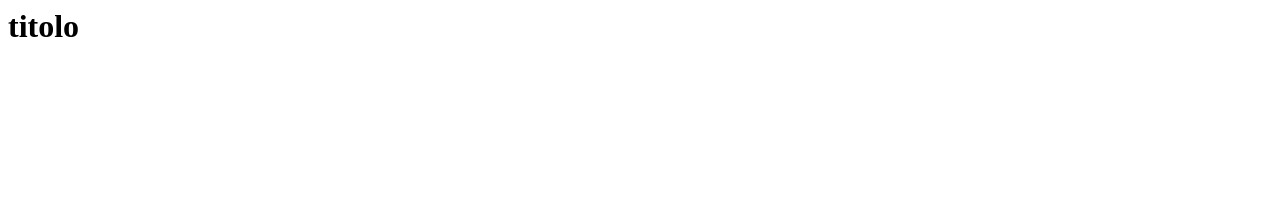
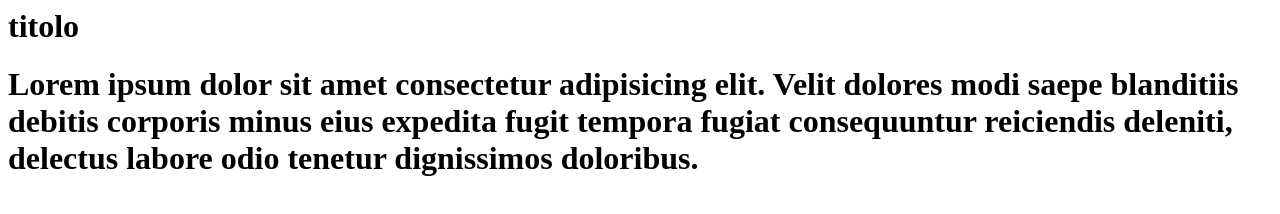
Before and after one commit to LeonardoCeccarelli/la_mia_prima_repository, a plain HTML site: page index.html in a window 1280 px wide. Drawn offline with Linux system fonts and the light colour scheme.

Commit message:
ripristino

```diff
--- a/index.html
+++ b/index.html
@@ -1,5 +1,7 @@
 <html>
     <body>
         <h1>titolo</h1>
+
+        <h1>Lorem ipsum dolor sit amet consectetur adipisicing elit. Velit dolores modi saepe blanditiis debitis corporis minus eius expedita fugit tempora fugiat consequuntur reiciendis deleniti, delectus labore odio tenetur dignissimos doloribus.</h1>
     </body>
 </html>
```
